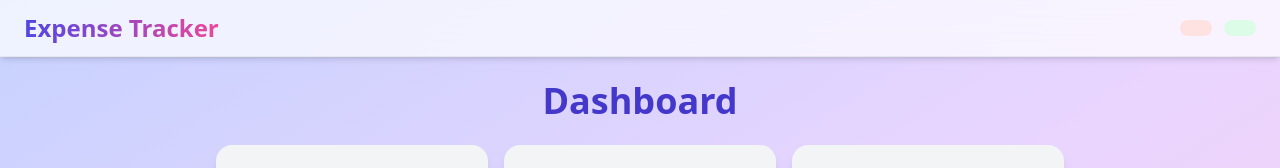
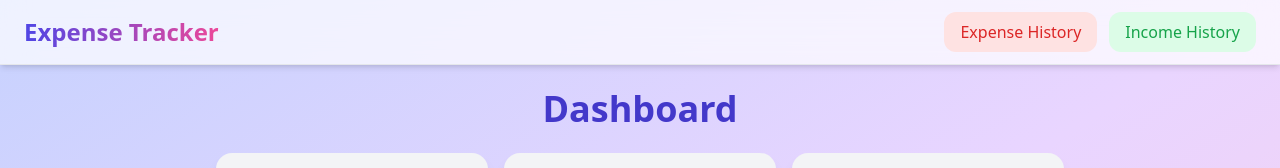
Before and after one commit to Raksha8277/Expense-Tracker, a React (Vite) app in the folder frontend/: page / in a window 1280 px wide. Shown: the top 168 px of the page. Built offline with nearby package versions, Linux system fonts and the light colour scheme; no server answers.

Commit message:
Update Navbar

```diff
--- a/frontend/src/components/Navbar.tsx
+++ b/frontend/src/components/Navbar.tsx
@@ -30,6 +30,8 @@ export default function Navbar() {
             }`}
           >
 
+            Expense History
+
           </button>
 
           <button
@@ -40,7 +42,7 @@ export default function Navbar() {
                 : "bg-green-100 text-green-600 hover:bg-green-200"
             }`}
           >
-
+            Income History
           </button>
 
         </div>
```
